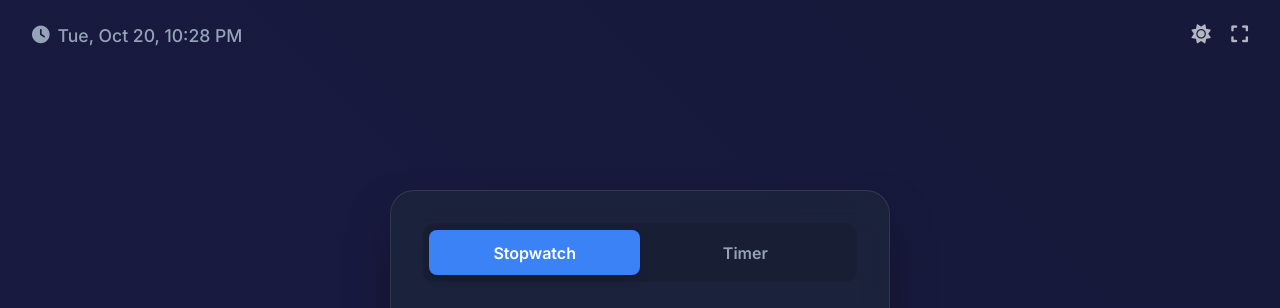
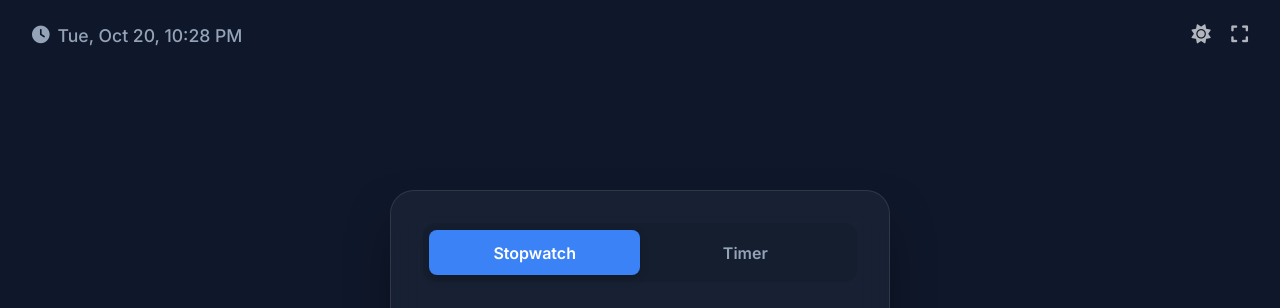
Before and after one commit to JBOY1117/timer-project, a plain HTML site: page index.html in a window 1280 px wide. Shown: the top 308 px of the page. Drawn offline with Linux system fonts and the light colour scheme.

Commit message:
Change bg-color-2 to match bg-color-1

```diff
--- a/style.css
+++ b/style.css
@@ -2,7 +2,7 @@
 :root {
     /* Dark Theme (Default) */
     --bg-color-1: #0f172a;
-    --bg-color-2: #1e1b4b;
+    --bg-color-2: #0f172a;
     --text-main: #f8fafc;
     --text-muted: #94a3b8;
     --glass-bg: rgba(30, 41, 59, 0.6);
```
